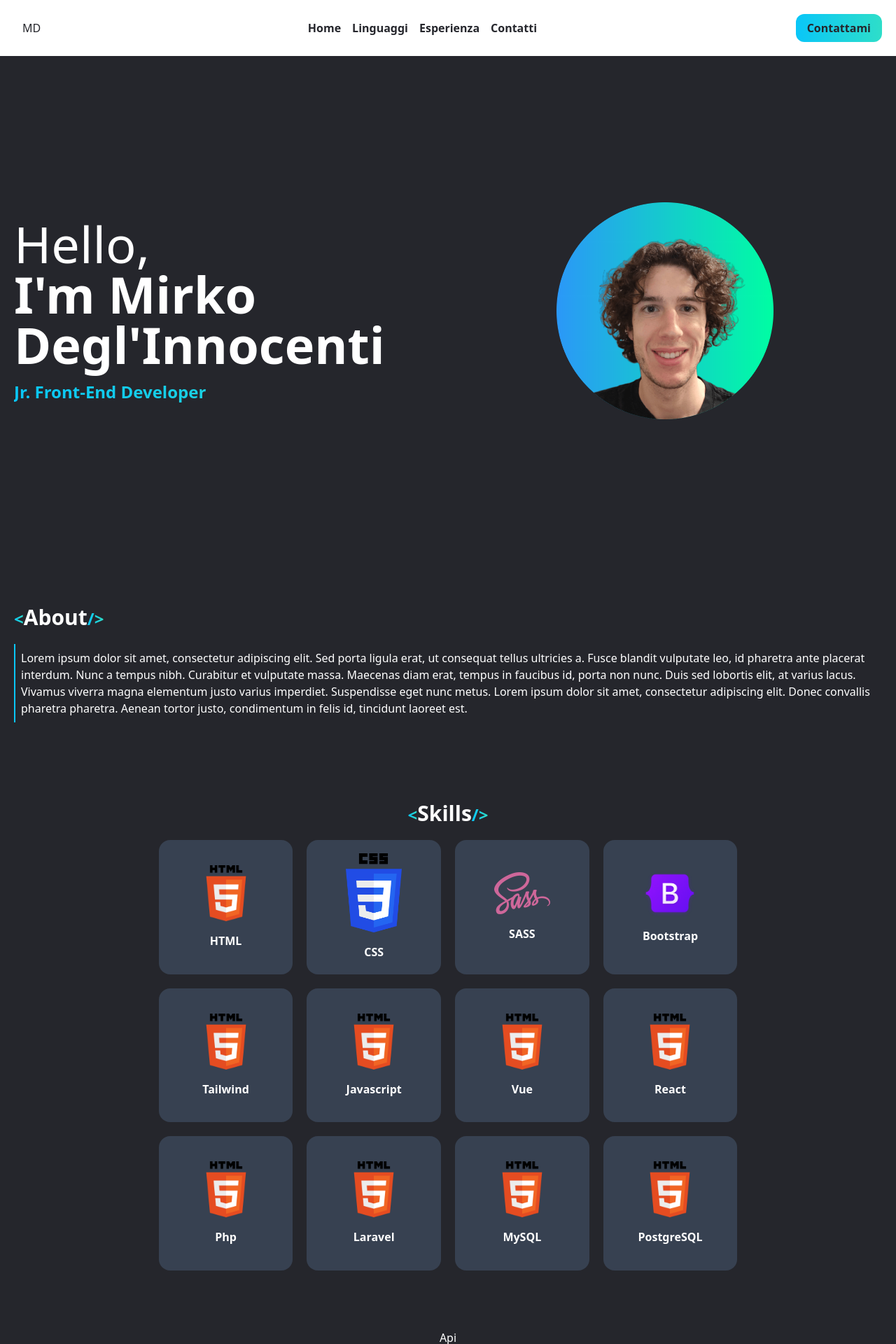
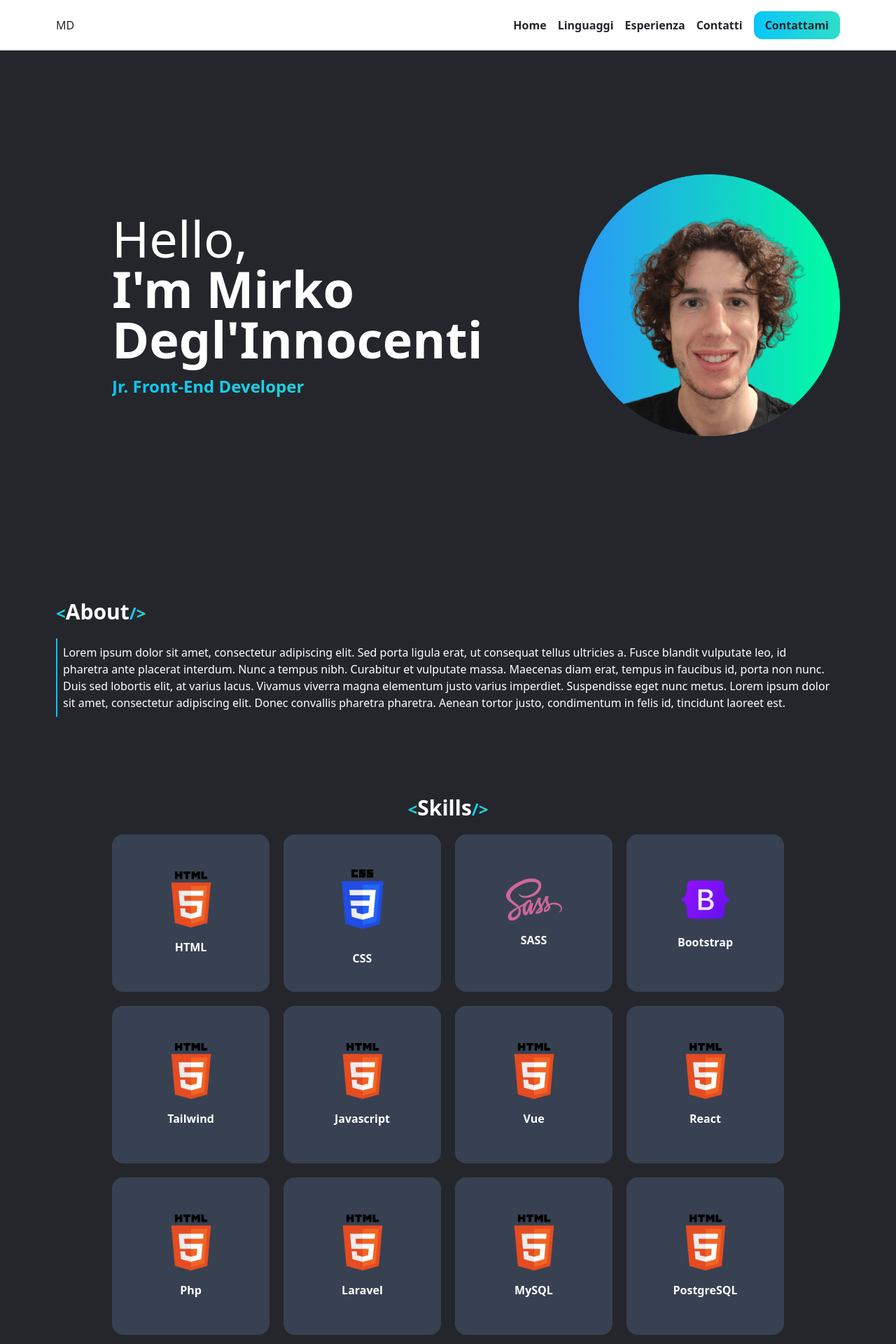
Before and after one commit to mirkodeglinnocenti/portfolio-frontend, a React (Vite) app: page / in a window 1280 px wide. Shown: the top 1920 px of the page at 70% size. Built offline with nearby package versions, Linux system fonts and the light colour scheme; no server answers.

Commit message:
EDIT responsive section fixed

```diff
--- a/public/assets/css/style.css
+++ b/public/assets/css/style.css
@@ -568,6 +568,26 @@ video {
   }
 }
 
+.sticky {
+  position: sticky;
+}
+
+.top-0 {
+  top: 0px;
+}
+
+.z-50 {
+  z-index: 50;
+}
+
+.order-last {
+  order: 9999;
+}
+
+.order-first {
+  order: -9999;
+}
+
 .mx-auto {
   margin-left: auto;
   margin-right: auto;
@@ -581,8 +601,20 @@ video {
   margin-bottom: 1.25rem;
 }
 
+.mb-2 {
+  margin-bottom: 0.5rem;
+}
+
+.mb-3 {
+  margin-bottom: 0.75rem;
+}
+
 .flex {
   display: flex;
+}
+
+.grid {
+  display: grid;
 }
 
 .inline-grid {
@@ -597,8 +629,32 @@ video {
   height: calc(100vh - 72px);
 }
 
-.w-1\/2 {
-  width: 50%;
+.h-3\/4 {
+  height: 75%;
+}
+
+.h-\[50VH\] {
+  height: 50VH;
+}
+
+.h-\[65vh\] {
+  height: 65vh;
+}
+
+.h-24 {
+  height: 6rem;
+}
+
+.max-h-\[250px\] {
+  max-height: 250px;
+}
+
+.min-h-\[250px\] {
+  min-height: 250px;
+}
+
+.min-h-\[160px\] {
+  min-height: 160px;
 }
 
 .w-2\/3 {
@@ -609,8 +665,56 @@ video {
   width: 5rem;
 }
 
+.w-full {
+  width: 100%;
+}
+
+.w-1\/2 {
+  width: 50%;
+}
+
+.w-24 {
+  width: 6rem;
+}
+
+.min-w-\[200px\] {
+  min-width: 200px;
+}
+
+.min-w-\[500px\] {
+  min-width: 500px;
+}
+
+.min-w-\[100px\] {
+  min-width: 100px;
+}
+
+.min-w-\[400px\] {
+  min-width: 400px;
+}
+
+.min-w-\[250px\] {
+  min-width: 250px;
+}
+
+.scale-100 {
+  --tw-scale-x: 1;
+  --tw-scale-y: 1;
+  transform: translate(var(--tw-translate-x), var(--tw-translate-y)) rotate(var(--tw-rotate)) skewX(var(--tw-skew-x)) skewY(var(--tw-skew-y)) scaleX(var(--tw-scale-x)) scaleY(var(--tw-scale-y));
+}
+
+.scale-75 {
+  --tw-scale-x: .75;
+  --tw-scale-y: .75;
+  transform: translate(var(--tw-translate-x), var(--tw-translate-y)) rotate(var(--tw-rotate)) skewX(var(--tw-skew-x)) skewY(var(--tw-skew-y)) scaleX(var(--tw-scale-x)) scaleY(var(--tw-scale-y));
+}
+
 .grid-cols-4 {
   grid-template-columns: repeat(4, minmax(0, 1fr));
+}
+
+.grid-cols-2 {
+  grid-template-columns: repeat(2, minmax(0, 1fr));
 }
 
 .flex-col {
@@ -619,6 +723,10 @@ video {
 
 .items-center {
   align-items: center;
+}
+
+.justify-end {
+  justify-content: flex-end;
 }
 
 .justify-center {
@@ -692,8 +800,8 @@ video {
   padding: 0.5rem;
 }
 
-.p-3 {
-  padding: 0.75rem;
+.p-20 {
+  padding: 5rem;
 }
 
 .px-4 {
@@ -726,6 +834,38 @@ video {
   padding-bottom: 1.75rem;
 }
 
+.px-20 {
+  padding-left: 5rem;
+  padding-right: 5rem;
+}
+
+.px-8 {
+  padding-left: 2rem;
+  padding-right: 2rem;
+}
+
+.px-10 {
+  padding-left: 2.5rem;
+  padding-right: 2.5rem;
+}
+
+.px-\[300px\] {
+  padding-left: 300px;
+  padding-right: 300px;
+}
+
+.pr-5 {
+  padding-right: 1.25rem;
+}
+
+.pr-48 {
+  padding-right: 12rem;
+}
+
+.pr-20 {
+  padding-right: 5rem;
+}
+
 .text-center {
   text-align: center;
 }
@@ -743,6 +883,16 @@ video {
 .text-7xl {
   font-size: 4.5rem;
   line-height: 1;
+}
+
+.text-xl {
+  font-size: 1.25rem;
+  line-height: 1.75rem;
+}
+
+.text-lg {
+  font-size: 1.125rem;
+  line-height: 1.75rem;
 }
 
 .font-bold {
@@ -767,11 +917,289 @@ video {
   color: transparent;
 }
 
-.hover\:bg-gradient-to-r:hover {
-  background-image: linear-gradient(to right, var(--tw-gradient-stops));
+.transition-transform {
+  transition-property: transform;
+  transition-timing-function: cubic-bezier(0.4, 0, 0.2, 1);
+  transition-duration: 150ms;
 }
 
-.hover\:text-color-dark:hover {
-  --tw-text-opacity: 1;
-  color: rgb(37 38 44 / var(--tw-text-opacity));
+.hover\:bg-gray-600:hover {
+  --tw-bg-opacity: 1;
+  background-color: rgb(75 85 99 / var(--tw-bg-opacity));
 }
+
+.group:hover .group-hover\:scale-100 {
+  --tw-scale-x: 1;
+  --tw-scale-y: 1;
+  transform: translate(var(--tw-translate-x), var(--tw-translate-y)) rotate(var(--tw-rotate)) skewX(var(--tw-skew-x)) skewY(var(--tw-skew-y)) scaleX(var(--tw-scale-x)) scaleY(var(--tw-scale-y));
+}
+
+.group:hover .group-hover\:scale-125 {
+  --tw-scale-x: 1.25;
+  --tw-scale-y: 1.25;
+  transform: translate(var(--tw-translate-x), var(--tw-translate-y)) rotate(var(--tw-rotate)) skewX(var(--tw-skew-x)) skewY(var(--tw-skew-y)) scaleX(var(--tw-scale-x)) scaleY(var(--tw-scale-y));
+}
+
+@media (min-width: 640px) {
+  .sm\:-order-none {
+    order: 0;
+  }
+
+  .sm\:mb-4 {
+    margin-bottom: 1rem;
+  }
+
+  .sm\:mb-0 {
+    margin-bottom: 0px;
+  }
+
+  .sm\:flex {
+    display: flex;
+  }
+
+  .sm\:h-\[calc\(100vh-72px\)\] {
+    height: calc(100vh - 72px);
+  }
+
+  .sm\:w-1\/2 {
+    width: 50%;
+  }
+
+  .sm\:w-2\/3 {
+    width: 66.666667%;
+  }
+
+  .sm\:grid-cols-3 {
+    grid-template-columns: repeat(3, minmax(0, 1fr));
+  }
+
+  .sm\:flex-row {
+    flex-direction: row;
+  }
+
+  .sm\:justify-end {
+    justify-content: flex-end;
+  }
+
+  .sm\:justify-center {
+    justify-content: center;
+  }
+
+  .sm\:border-l-2 {
+    border-left-width: 2px;
+  }
+
+  .sm\:px-20 {
+    padding-left: 5rem;
+    padding-right: 5rem;
+  }
+
+  .sm\:px-60 {
+    padding-left: 15rem;
+    padding-right: 15rem;
+  }
+
+  .sm\:px-10 {
+    padding-left: 2.5rem;
+    padding-right: 2.5rem;
+  }
+
+  .sm\:pr-0 {
+    padding-right: 0px;
+  }
+
+  .sm\:text-start {
+    text-align: start;
+  }
+
+  .sm\:text-7xl {
+    font-size: 4.5rem;
+    line-height: 1;
+  }
+
+  .sm\:text-2xl {
+    font-size: 1.5rem;
+    line-height: 2rem;
+  }
+
+  .sm\:text-4xl {
+    font-size: 2.25rem;
+    line-height: 2.5rem;
+  }
+
+  .sm\:text-xl {
+    font-size: 1.25rem;
+    line-height: 1.75rem;
+  }
+
+  .sm\:text-3xl {
+    font-size: 1.875rem;
+    line-height: 2.25rem;
+  }
+}
+
+@media (min-width: 768px) {
+  .md\:-order-none {
+    order: 0;
+  }
+
+  .md\:mb-0 {
+    margin-bottom: 0px;
+  }
+
+  .md\:mb-4 {
+    margin-bottom: 1rem;
+  }
+
+  .md\:h-\[calc\(100vh-72px\)\] {
+    height: calc(100vh - 72px);
+  }
+
+  .md\:w-1\/2 {
+    width: 50%;
+  }
+
+  .md\:grid-cols-4 {
+    grid-template-columns: repeat(4, minmax(0, 1fr));
+  }
+
+  .md\:flex-row {
+    flex-direction: row;
+  }
+
+  .md\:justify-end {
+    justify-content: flex-end;
+  }
+
+  .md\:px-60 {
+    padding-left: 15rem;
+    padding-right: 15rem;
+  }
+
+  .md\:px-40 {
+    padding-left: 10rem;
+    padding-right: 10rem;
+  }
+
+  .md\:px-0 {
+    padding-left: 0px;
+    padding-right: 0px;
+  }
+
+  .md\:px-20 {
+    padding-left: 5rem;
+    padding-right: 5rem;
+  }
+
+  .md\:px-10 {
+    padding-left: 2.5rem;
+    padding-right: 2.5rem;
+  }
+
+  .md\:pr-0 {
+    padding-right: 0px;
+  }
+
+  .md\:text-start {
+    text-align: start;
+  }
+
+  .md\:text-2xl {
+    font-size: 1.5rem;
+    line-height: 2rem;
+  }
+
+  .md\:text-7xl {
+    font-size: 4.5rem;
+    line-height: 1;
+  }
+}
+
+@media (min-width: 1024px) {
+  .lg\:justify-end {
+    justify-content: flex-end;
+  }
+
+  .lg\:px-60 {
+    padding-left: 15rem;
+    padding-right: 15rem;
+  }
+
+  .lg\:px-20 {
+    padding-left: 5rem;
+    padding-right: 5rem;
+  }
+
+  .lg\:px-0 {
+    padding-left: 0px;
+    padding-right: 0px;
+  }
+
+  .lg\:px-10 {
+    padding-left: 2.5rem;
+    padding-right: 2.5rem;
+  }
+
+  .lg\:px-80 {
+    padding-left: 20rem;
+    padding-right: 20rem;
+  }
+
+  .lg\:px-40 {
+    padding-left: 10rem;
+    padding-right: 10rem;
+  }
+
+  .lg\:text-7xl {
+    font-size: 4.5rem;
+    line-height: 1;
+  }
+
+  .lg\:text-2xl {
+    font-size: 1.5rem;
+    line-height: 2rem;
+  }
+
+  .lg\:text-5xl {
+    font-size: 3rem;
+    line-height: 1;
+  }
+}
+
+@media (min-width: 1280px) {
+  .xl\:justify-end {
+    justify-content: flex-end;
+  }
+
+  .xl\:px-60 {
+    padding-left: 15rem;
+    padding-right: 15rem;
+  }
+
+  .xl\:text-7xl {
+    font-size: 4.5rem;
+    line-height: 1;
+  }
+}
+
+@media (min-width: 1536px) {
+  .\32xl\:px-60 {
+    padding-left: 15rem;
+    padding-right: 15rem;
+  }
+
+  .\32xl\:px-40 {
+    padding-left: 10rem;
+    padding-right: 10rem;
+  }
+
+  .\32xl\:px-80 {
+    padding-left: 20rem;
+    padding-right: 20rem;
+  }
+
+  .\32xl\:px-96 {
+    padding-left: 24rem;
+    padding-right: 24rem;
+  }
+}
--- a/src/components/Header.tsx
+++ b/src/components/Header.tsx
@@ -1,9 +1,10 @@
 const Header = () => {
   return (
-    <header className="bg-color-light py-4 text-color-dark">
-      <div className="container px-5 mx-auto">
-        <div className="flex justify-between items-center">
-          <div className="p-3">MD</div>
+    <header className="bg-color-light py-4 text-color-dark sticky top-0 z-50">
+      <div className="container px-4 sm:px-20 mx-auto">
+        <nav className="flex justify-between items-center">
+          <div>MD</div>
+          <div className="flex gap-4 items-center">
             <ul className="flex gap-4 font-bold">
               <li>
                 <a href="#">Home</a>
@@ -18,12 +19,12 @@ const Header = () => {
                 <a href="#">Contatti</a>
               </li>
             </ul>
-          <div>
+
             <button className="rounded-xl font-bold px-4 py-2 bg-gradient-to-r from-primary-color to-secondary-color">
               Contattami
             </button>
           </div>
-        </div>
+        </nav>
       </div>
     </header>
   );
--- a/src/components/home/About.tsx
+++ b/src/components/home/About.tsx
@@ -1,8 +1,8 @@
 const About = () => {
   return (
     <section className="About bg-color-dark text-color-light py-14">
-      <div className="container mx-auto">
-        <h3 className="font-bold text-3xl mb-5">
+      <div className="container px-10 lg:px-20 2xl:px-40 mx-auto">
+        <h3 className="font-bold text-center text-2xl sm:text-3xl sm:text-start mb-5">
           <span className="font-extrabold text-2xl text-transparent bg-clip-text bg-gradient-to-r  from-primary-color to-secondary-color">
             &lt;
           </span>
@@ -11,7 +11,7 @@ const About = () => {
             /&gt;
           </span>
         </h3>
-        <p className="border-l-2 p-2 border-primary-color">
+        <p className="sm:border-l-2 p-2 border-primary-color text-center sm:text-start">
           Lorem ipsum dolor sit amet, consectetur adipiscing elit. Sed porta
           ligula erat, ut consequat tellus ultricies a. Fusce blandit vulputate
           leo, id pharetra ante placerat interdum. Nunc a tempus nibh. Curabitur
--- a/src/components/home/Api.tsx
+++ b/src/components/home/Api.tsx
@@ -11,7 +11,7 @@ const Api = () => {
 
   return (
     <section className="text-color-light text-center py-7">
-      <div className="container">
+      <div className="container px-5 mx-auto">
         <h3>Api</h3>
         <ul>
           {apiResult.map((res, index) => (
--- a/src/components/home/Hero.tsx
+++ b/src/components/home/Hero.tsx
@@ -1,20 +1,20 @@
 const Hero = () => {
   return (
     <section className="Hero bg-color-dark text-color-light">
-      <div className="container mx-auto">
-        <div className="flex justify-center items-center h-[calc(100vh-72px)]">
-          <div className="w-1/2">
-            <p className="text-7xl">Hello,</p>
-            <h1 className="text-7xl font-bold mb-4">
+      <div className="container md:px-10 lg:px-20 2xl:px-40 mx-auto">
+        <div className="flex flex-col sm:flex-row justify-center items-center h-[65vh] sm:h-[calc(100vh-72px)]">
+          <div className="sm:w-1/2 px-20 sm:pr-0 text-center sm:text-start">
+            <p className="text-2xl sm:text-4xl lg:text-5xl xl:text-7xl">Hello,</p>
+            <h1 className="text-2xl sm:text-4xl lg:text-5xl xl:text-7xl font-bold mb-2 sm:mb-4">
               I&apos;m Mirko Degl&apos;Innocenti
             </h1>
-            <h4 className="font-extrabold text-2xl text-transparent bg-clip-text bg-gradient-to-r  from-primary-color to-secondary-color">
+            <h4 className="font-extrabold text-lg sm:text-xl lg:text-2xl text-transparent bg-clip-text bg-gradient-to-r  from-primary-color to-secondary-color">
               Jr. Front-End Developer
             </h4>
           </div>
-          <div className="w-1/2 flex justify-center">
+          <div className="sm:w-1/2 flex justify-center xl:justify-end order-first sm:-order-none sm:mb-0 mb-5">
             <img
-              className="w-1/2"
+              className="w-1/2 sm:w-2/3"
               src="/assets/img/profile-pic-tonda.png"
               alt=""
             />
--- a/src/components/home/Skills.tsx
+++ b/src/components/home/Skills.tsx
@@ -1,8 +1,73 @@
+import { useState } from "react";
+
 const Skills = () => {
+  const [skills] = useState([
+    {
+      name: "HTML",
+      src: "/assets/img/HTML5.png",
+      alt: "logo HTML",
+    },
+    {
+      name: "CSS",
+      src: "/assets/img/CSS3.png",
+      alt: "logo CSS",
+    },
+    {
+      name: "SASS",
+      src: "/assets/img/Sass.png",
+      alt: "logo SASS",
+    },
+    {
+      name: "Bootstrap",
+      src: "/assets/img/bootstrap.png",
+      alt: "logo Bootstrap",
+    },
+    {
+      name: "Tailwind",
+      src: "/assets/img/HTML5.png",
+      alt: "logo Tailwind",
+    },
+    {
+      name: "Javascript",
+      src: "/assets/img/HTML5.png",
+      alt: "logo Javascript",
+    },
+    {
+      name: "Vue",
+      src: "/assets/img/HTML5.png",
+      alt: "logo Vue",
+    },
+    {
+      name: "React",
+      src: "/assets/img/HTML5.png",
+      alt: "logo React",
+    },
+    {
+      name: "Php",
+      src: "/assets/img/HTML5.png",
+      alt: "logo HTML",
+    },
+    {
+      name: "Laravel",
+      src: "/assets/img/HTML5.png",
+      alt: "logo Laravel",
+    },
+    {
+      name: "MySQL",
+      src: "/assets/img/HTML5.png",
+      alt: "logo MySQL",
+    },
+    {
+      name: "PostgreSQL",
+      src: "/assets/img/HTML5.png",
+      alt: "logo PostgreSQL",
+    },
+  ]);
+
   return (
     <section className="Skills bg-color-dark text-color-light py-14 text-center">
-      <div className="container mx-auto">
-        <h3 className="font-bold text-3xl mb-5">
+      <div className="container px-10 lg:px-20 2xl:px-40 mx-auto">
+        <h3 className="font-bold text-2xl sm:text-3xl mb-5">
           <span className="font-extrabold text-2xl text-transparent bg-clip-text bg-gradient-to-r  from-primary-color to-secondary-color">
             &lt;
           </span>
@@ -12,56 +77,27 @@ const Skills = () => {
           </span>
         </h3>
       </div>
-      <div className="container mx-auto">
-        <div className="grid-cols-4 gap-5 w-2/3 inline-grid">
-          <div className="bg-gray-700 font-bold flex flex-col justify-center items-center aspect-square gap-4 rounded-2xl hover:bg-gradient-to-r from-primary-color to-secondary-color hover:text-color-dark">
-            <img className="w-20" src="/assets/img/HTML5.png" alt="" />
-            <p>HTML</p>
-          </div>
-          <div className="bg-gray-700 font-bold flex flex-col justify-center items-center aspect-square gap-4 rounded-2xl hover:bg-gradient-to-r from-primary-color to-secondary-color hover:text-color-dark">
-            <img className="w-20" src="/assets/img/CSS3.png" alt="" />
-            <p>CSS</p>
-          </div>
-          <div className="bg-gray-700 font-bold flex flex-col justify-center items-center aspect-square gap-4 rounded-2xl hover:bg-gradient-to-r from-primary-color to-secondary-color hover:text-color-dark">
-            <img className="w-20" src="/assets/img/Sass.png" alt="" />
-            <p>SASS</p>
-          </div>
-          <div className="bg-gray-700 font-bold flex flex-col justify-center items-center aspect-square gap-4 rounded-2xl hover:bg-gradient-to-r from-primary-color to-secondary-color hover:text-color-dark">
-            <img className="w-20" src="/assets/img/bootstrap.png" alt="" />
-            <p>Bootstrap</p>
-          </div>
-          <div className="bg-gray-700 font-bold flex flex-col justify-center items-center aspect-square gap-4 rounded-2xl hover:bg-gradient-to-r from-primary-color to-secondary-color hover:text-color-dark">
-            <img className="w-20" src="/assets/img/HTML5.png" alt="" />
-            <p>Tailwind</p>
-          </div>
-          <div className="bg-gray-700 font-bold flex flex-col justify-center items-center aspect-square gap-4 rounded-2xl hover:bg-gradient-to-r from-primary-color to-secondary-color hover:text-color-dark">
-            <img className="w-20" src="/assets/img/HTML5.png" alt="" />
-            <p>Javascript</p>
-          </div>
-          <div className="bg-gray-700 font-bold flex flex-col justify-center items-center aspect-square gap-4 rounded-2xl hover:bg-gradient-to-r from-primary-color to-secondary-color hover:text-color-dark">
-            <img className="w-20" src="/assets/img/HTML5.png" alt="" />
-            <p>Vue</p>
-          </div>
-          <div className="bg-gray-700 font-bold flex flex-col justify-center items-center aspect-square gap-4 rounded-2xl hover:bg-gradient-to-r from-primary-color to-secondary-color hover:text-color-dark">
-            <img className="w-20" src="/assets/img/HTML5.png" alt="" />
-            <p>React</p>
-          </div>
-          <div className="bg-gray-700 font-bold flex flex-col justify-center items-center aspect-square gap-4 rounded-2xl hover:bg-gradient-to-r from-primary-color to-secondary-color hover:text-color-dark">
-            <img className="w-20" src="/assets/img/HTML5.png" alt="" />
-            <p>Php</p>
-          </div>
-          <div className="bg-gray-700 font-bold flex flex-col justify-center items-center aspect-square gap-4 rounded-2xl hover:bg-gradient-to-r from-primary-color to-secondary-color hover:text-color-dark">
-            <img className="w-20" src="/assets/img/HTML5.png" alt="" />
-            <p>Laravel</p>
-          </div>
-          <div className="bg-gray-700 font-bold flex flex-col justify-center items-center aspect-square gap-4 rounded-2xl hover:bg-gradient-to-r from-primary-color to-secondary-color hover:text-color-dark">
-            <img className="w-20" src="/assets/img/HTML5.png" alt="" />
-            <p>MySQL</p>
-          </div>
-          <div className="bg-gray-700 font-bold flex flex-col justify-center items-center aspect-square gap-4 rounded-2xl hover:bg-gradient-to-r from-primary-color to-secondary-color hover:text-color-dark">
-            <img className="w-20" src="/assets/img/HTML5.png" alt="" />
-            <p>PostgreSQL</p>
-          </div>
+      <div className="container px-5 sm:px-10 lg:px-40 2xl:px-60 mx-auto">
+        <div className="grid justify-center grid-cols-2 sm:grid-cols-3 md:grid-cols-4 gap-5">
+          {skills.map((skill, index) => {
+            return (
+              <div
+                key={index}
+                className="bg-gray-700 font-bold flex flex-col justify-center items-center min-h-[160px] max-h-[250px] aspect-square gap-4 rounded-2xl group hover:bg-gray-600"
+              >
+                <img
+                  className={`${
+                    skill.name === "CSS"
+                      ? "scale-75 group-hover:scale-100"
+                      : "scale-100 group-hover:scale-125"
+                  } w-20 transition-transform`}
+                  src={skill.src}
+                  alt={skill.alt}
+                />
+                <p>{skill.name}</p>
+              </div>
+            );
+          })}
         </div>
       </div>
     </section>
--- a/src/pages/Home.tsx
+++ b/src/pages/Home.tsx
@@ -5,7 +5,7 @@ import Api from "../components/home/Api";
 
 const Home = () => {
   return (
-    <div className='container px-5 bg-color-dark'>
+    <div className='bg-color-dark'>
       <Hero />
       <About />
       <Skills />
```
Lines whose indentation alone changed are shown as unchanged.
